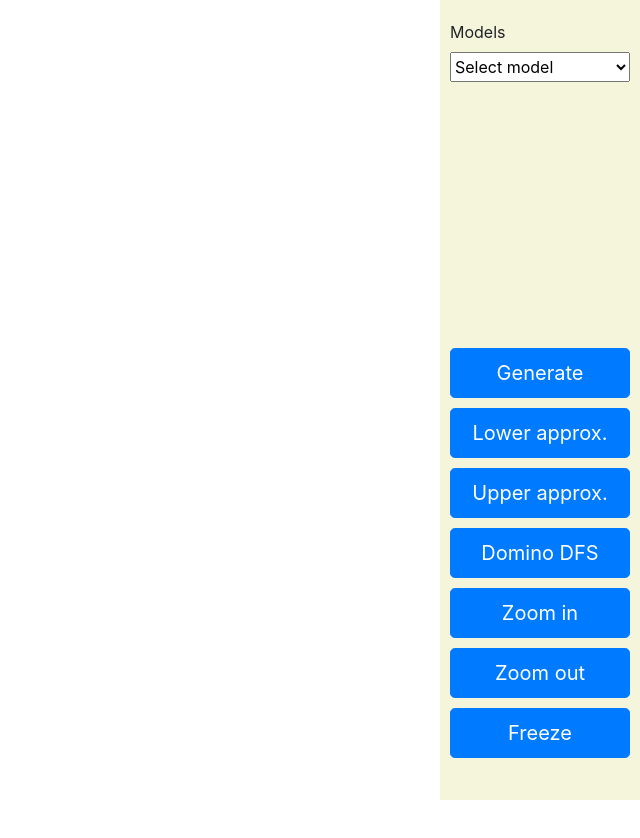
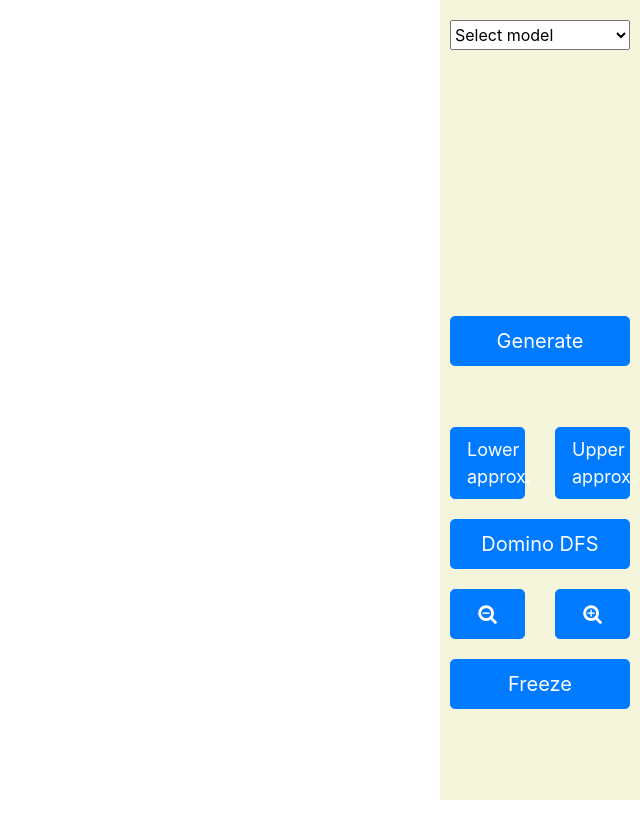
Before and after one commit to blackbat13/stv-ui, an Electron app: page index.html in a window 800 px wide. Shown: the top 838 px of the page, without its empty margins (160-800 px from the left). Drawn offline with nearby package versions, Linux system fonts and the light colour scheme.

Commit message:
Changed buttons. Small naming fixes.

```diff
--- a/bridge_hands.txt
+++ b/bridge_hands.txt
@@ -1 +1 @@
-[[134, 141], [131, 144], [142, 143], [132, 133]]
+[[141], [144], [142], [143]]
--- a/css/main.css
+++ b/css/main.css
@@ -280,3 +280,15 @@ div.tooltip {
     width: 100%;
     height: 100vh;
 }
+
+#btn_lower_approx, #btn_upper_approx {
+    font-size: large;
+    height: auto;
+}
+
+#formula {
+    width: 100%;
+    height: 25px;
+    font-size: large;
+    font-weight: bold;
+}
--- a/index.html
+++ b/index.html
@@ -2,7 +2,7 @@
 <html lang="en">
 <head>
     <meta charset="UTF-8">
-    <title>Hello World!</title>
+    <title>STV v.0.5</title>
     <script>if (typeof module === 'object') {
         window.module = module;
         module = undefined;
@@ -11,6 +11,7 @@
     <script>if (window.module) module = window.module;</script>
     <link href="css/main.css" type="text/css" rel="stylesheet"/>
     <link href="node_modules/bootstrap/dist/css/bootstrap.min.css" type="text/css" rel="stylesheet"/>
+    <link href="node_modules/font-awesome/css/font-awesome.min.css" type="text/css" rel="stylesheet">
     <script src="node_modules/bootstrap/dist/js/bootstrap.min.js"></script>
     <script src="node_modules/d3/dist/d3.js"></script>
     <script src="node_modules/lodash/lodash.min.js"></script>
@@ -25,12 +26,11 @@
         <div class="col-4">
             <form>
                 <div>
-                    <label for="models">Models</label>
                     <select name="models" id="models">
                         <option value="none">Select model</option>
                         <option value="tianji">Tian Ji</option>
                         <option value="castles">Castles</option>
-                        <option value="bridge">Bridge Game</option>
+                        <option value="bridge">Bridge Endplay</option>
                         <option value="drone">Drones</option>
                         <option value="voting">Simple Voting</option>
                     </select>
@@ -57,26 +57,31 @@
                     <button type="button" class="btn btn-lg btn-primary" id="btn_generate">Generate</button>
                 </div>
                 <div>
-                    <button type="button" class="btn btn-lg btn-primary" id="btn_lower_approx">Lower approx.</button>
+                    <pre id="formula"></pre>
                 </div>
-                <div>
-                    <button type="button" class="btn btn-lg btn-primary" id="btn_upper_approx">Upper approx.</button>
+                <div class="row">
+                    <div class="col-6">
+                        <button type="button" class="btn btn-lg btn-primary" id="btn_lower_approx">Lower approx.</button>
+                    </div>
+                    <div class="col-6">
+                        <button type="button" class="btn btn-lg btn-primary" id="btn_upper_approx">Upper approx.</button>
+                    </div>
                 </div>
                 <div>
                     <button type="button" class="btn btn-lg btn-primary" id="btn_domino_dfs">Domino DFS</button>
                 </div>
-                <div>
-                    <button type="button" class="btn btn-lg btn-primary" id="btn_zoom_in">Zoom in</button>
-                </div>
-                <div>
-                    <button type="button" class="btn btn-lg btn-primary" id="btn_zoom_out">Zoom out</button>
+                <div class="row">
+                    <div class="col-6">
+                        <button type="button" class="btn btn-lg btn-primary" id="btn_zoom_out"><i class="fa fa-search-minus"></i></button>
+                    </div>
+                    <div class="col-6">
+                        <button type="button" class="btn btn-lg btn-primary" id="btn_zoom_in"><i class="fa fa-search-plus"></i></button>
+                    </div>
                 </div>
                 <div>
                     <button type="button" class="btn btn-lg btn-primary" id="btn_freeze">Freeze</button>
                 </div>
-                <div>
-                    <p id="formula"></p>
-                </div>
+
 
             </form>
         </div>
@@ -325,7 +330,7 @@
             $param1div.css('visibility', 'visible');
             $param2div.css('visibility', 'visible');
             $param1Label.empty();
-            $param1Label.html("Cards available:");
+            $param1Label.html("Deck size (cards per player):");
             $param2Label.empty();
             $param2Label.html("Cards in hand:");
 
@@ -395,11 +400,11 @@
         function selectionDrone() {
             hideParams();
             $param1div.css('visibility', 'visible');
-            $param2div.css('visibility', 'visible')
+            $param2div.css('visibility', 'visible');
             $param1Label.empty();
             $param1Label.html("Number of drones:");
             $param2Label.empty();
-            $param2Label.html("Drones initial energy:");
+            $param2Label.html("Initial energy:");
 
             $pFormula.text('<<D>>F visited>=2');
 
--- a/package.json
+++ b/package.json
@@ -12,6 +12,7 @@
     "python-shell": "^1.0.7",
     "bootstrap": "^4.2.1",
     "jquery": "^3.3.1",
-    "lodash": "^4.17.11"
+    "lodash": "^4.17.11",
+    "font-awesome": "^4.7.0"
   }
 }
```
Also changed, not shown: 1 other file.
